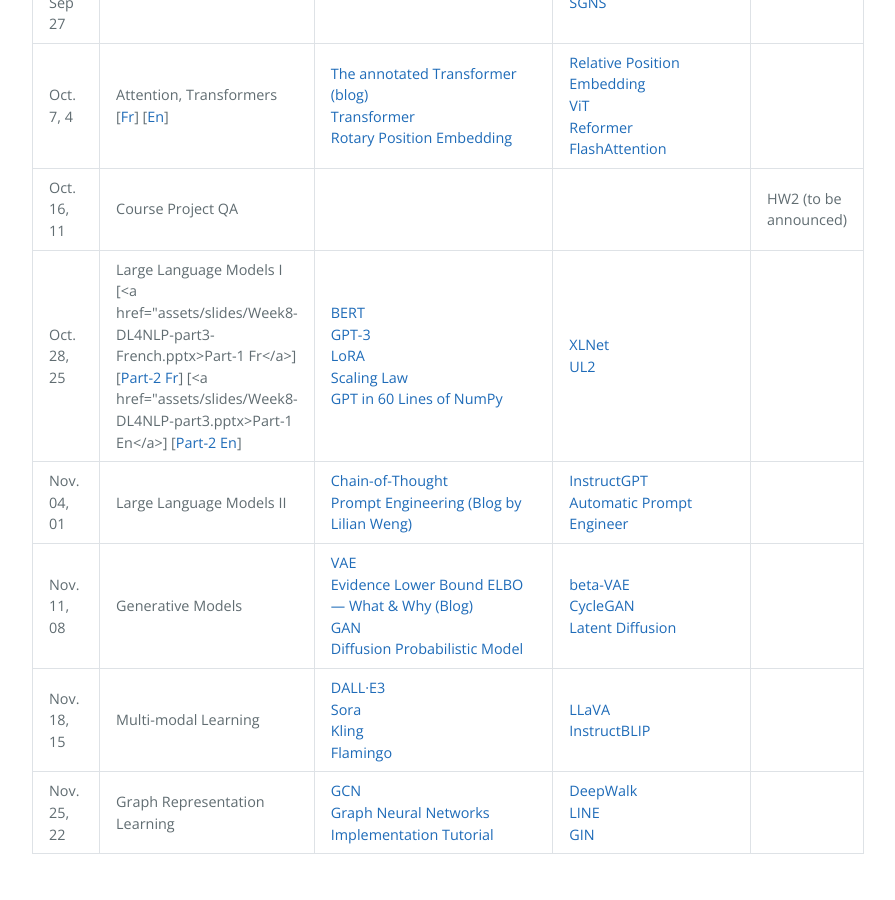
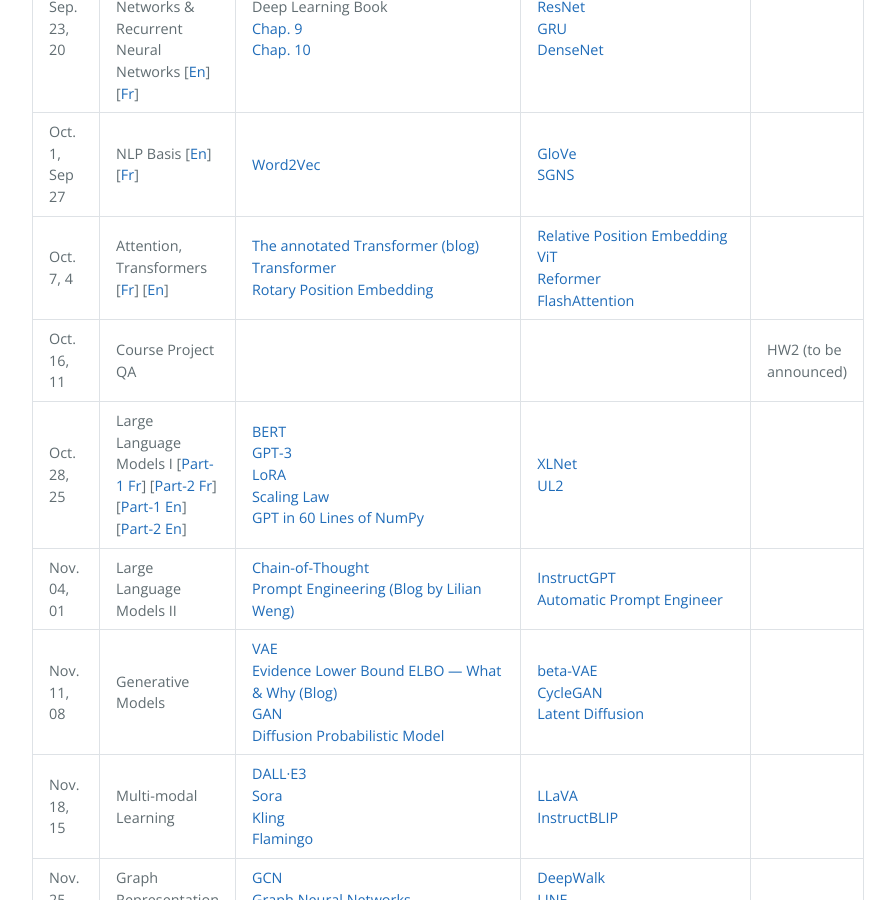
Before and after one commit to DeepGraphLearning/MATH60630A_2024A, a Jekyll site: the page built from schedule.md, in a window 1280 px wide and 900 px high, scrolled down 990 px. Shown: the whole window, without its empty margins (192-1087 px from the left). Built offline with Jekyll 4.4.1, drawn with Linux system fonts in a browser that asks for light colours.

Commit message:
[Week8] Added Slides

```diff
--- a/schedule.md
+++ b/schedule.md
@@ -133,7 +133,7 @@ schedule:
   #        url: https://www.kaggle.com/c/math60630aw21
   - date: Oct.<br>28, 25
     topics:
-      - name: Large Language Models I [<a  href="assets/slides/Week8-DL4NLP-part3-French.pptx>Part-1 Fr</a>]  [<a  href="assets/slides/Week8-DL4NLP-part4-French.pptx">Part-2 Fr</a>]  [<a  href="assets/slides/Week8-DL4NLP-part3.pptx>Part-1 En</a>]  [<a  href="assets/slides/Week8-DL4NLP-part4.pptx">Part-2 En</a>]   # - Pre-training and Fine-tuning
+      - name: Large Language Models I [<a  href="assets/slides/Week8-DL4NLP-part3-French.pptx">Part-1 Fr</a>]  [<a  href="assets/slides/Week8-DL4NLP-part4-French.pptx">Part-2 Fr</a>]  [<a  href="assets/slides/Week8-DL4NLP-part3.pptx">Part-1 En</a>]  [<a  href="assets/slides/Week8-DL4NLP-part4.pptx">Part-2 En</a>]   # - Pre-training and Fine-tuning
     #        url: https://www.dropbox.com/s/366364m5gmu6gkd/Week7-DL4NLP-part2.pdf?dl=0
     readings:
 #      - name: Survey of Pre-trained LMs
```
